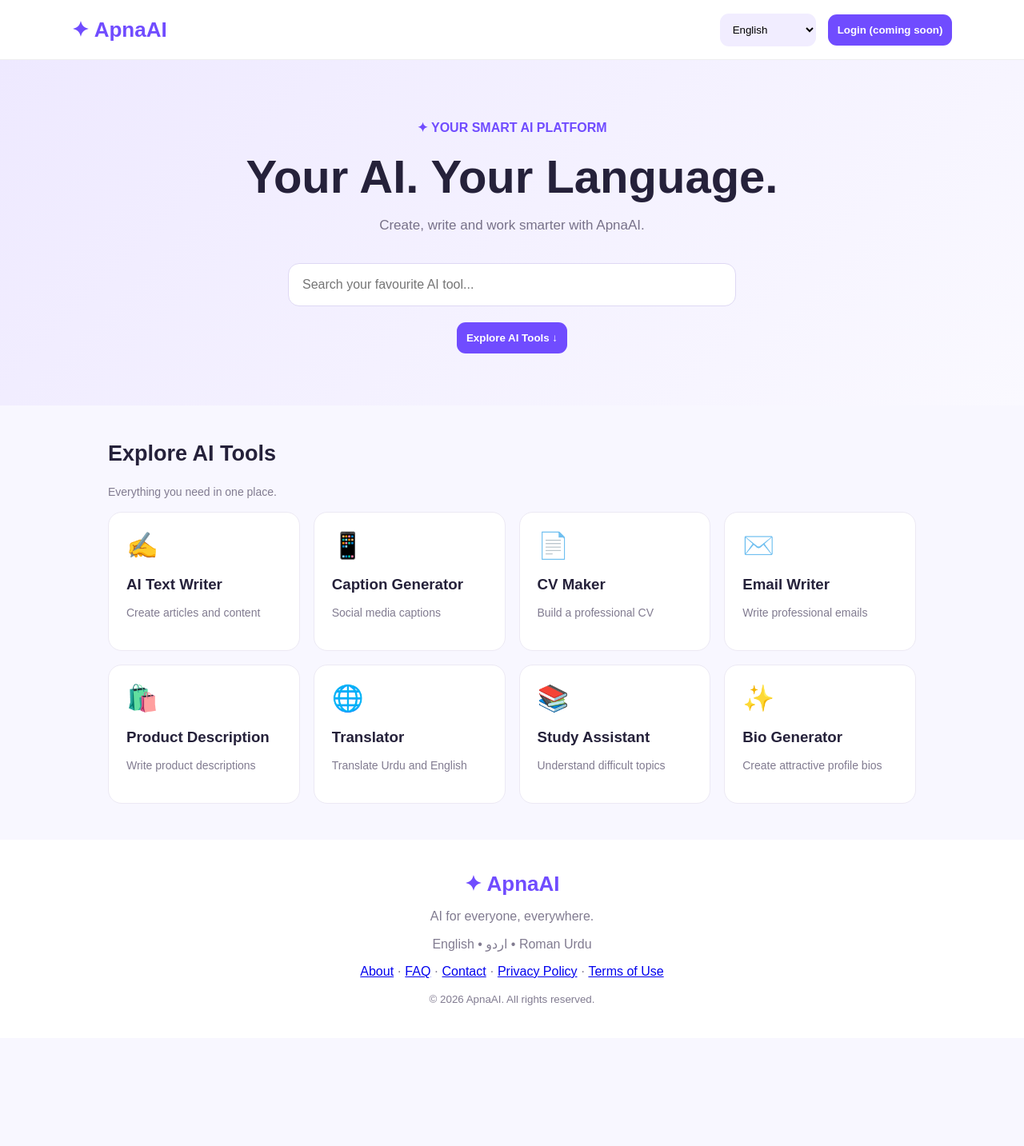
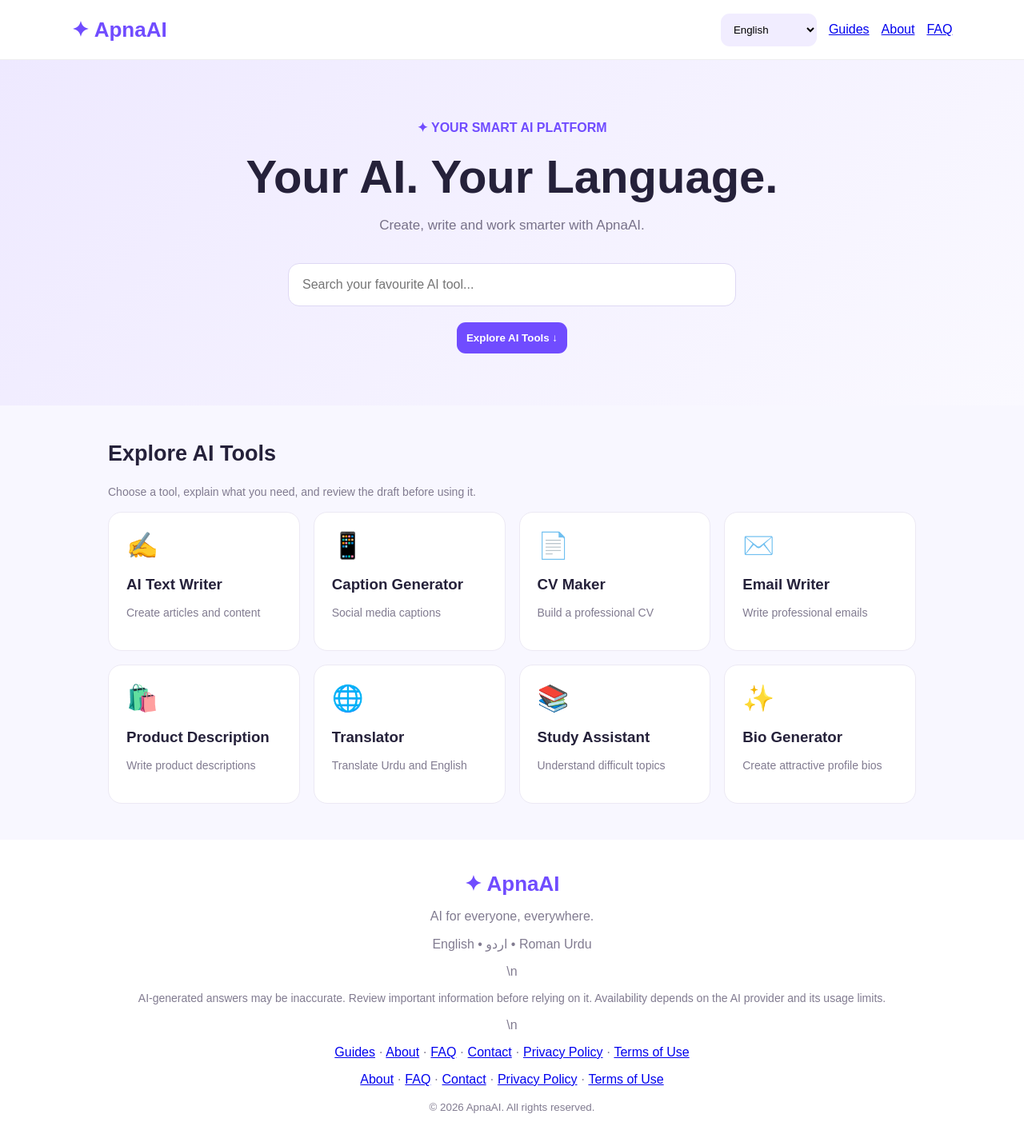
Before and after one commit to Apna-Ai/apnaai, a plain HTML site: page index.html in a window 1280 px wide. Shown: the whole page at 80% size. Before the commit the page ends 1298 px from the top, so only its background shows below. Drawn offline with Linux system fonts and the light colour scheme.

Commit message:
Improve homepage content, navigation and AdSense readiness

```diff
--- a/index.html
+++ b/index.html
@@ -5,6 +5,13 @@
 <meta charset="UTF-8">
 <meta name="viewport" content="width=device-width,initial-scale=1">
 <meta name="theme-color" content="#704cff">
+<meta name="description" content="Use ApnaAI to draft articles, captions, emails, CV content, translations and study notes in English, Urdu and Roman Urdu.">
+<link rel="canonical" href="https://apnaai-pages.pages.dev/">
+<meta name="robots" content="index,follow,max-image-preview:large">
+<meta property="og:type" content="website">
+<meta property="og:title" content="ApnaAI — Practical AI Writing Tools">
+<meta property="og:description" content="Create and improve everyday writing with ApnaAI in English, Urdu and Roman Urdu.">
+<meta property="og:url" content="https://apnaai-pages.pages.dev/">
 <title>ApnaAI - AI Tools for Everyone</title>
 <style>
 *{box-sizing:border-box}
@@ -14,7 +21,7 @@ header{height:75px;background:white;display:flex;
 align-items:center;justify-content:space-between;
 padding:0 7%;border-bottom:1px solid #eee}
 .logo{font-size:26px;font-weight:900;color:#704cff}
-nav{display:flex;align-items:center;gap:15px}
+nav{display:flex;align-items:center;gap:15px;flex-wrap:wrap}\nnav a{color:#704cff;text-decoration:none;font-size:14px;font-weight:bold}\n.nav-note{color:#777188;font-size:13px}
 button,select{cursor:pointer;border:0;border-radius:11px;padding:12px}
 select{background:#f1edff}
 .primary{background:#704cff;color:white;font-weight:bold}
@@ -61,7 +68,7 @@ nav{gap:6px}
    <option value="ur">اردو</option>
    <option value="roman">Roman Urdu</option>
   </select>
-  <button class="primary" onclick="signIn()">Login (coming soon)</button>
+  <a href="/guides.html">Guides</a><a href="/about.html">About</a><a href="/faq.html">FAQ</a>
  </nav>
 </header>
 
@@ -80,7 +87,7 @@ nav{gap:6px}
 
 <section class="section" id="tools">
  <h2 id="toolsTitle">Explore AI Tools</h2>
- <p class="muted" id="toolsDescription">Everything you need in one place.</p>
+ <p class="muted" id="toolsDescription">Choose a tool, explain what you need, and review the draft before using it.</p>
  <div class="grid" id="toolGrid"></div>
 
  <div id="workspace">
@@ -96,7 +103,7 @@ nav{gap:6px}
 <footer>
  <div class="logo">✦ ApnaAI</div>
  <p>AI for everyone, everywhere.</p>
- <p>English • اردو • Roman Urdu</p>
+ <p>English • اردو • Roman Urdu</p>\n <p class="muted">AI-generated answers may be inaccurate. Review important information before relying on it. Availability depends on the AI provider and its usage limits.</p>\n <p class="footer-links"><a href="/guides.html">Guides</a> · <a href="/about.html">About</a> · <a href="/faq.html">FAQ</a> · <a href="/contact.html">Contact</a> · <a href="/privacy.html">Privacy Policy</a> · <a href="/terms.html">Terms of Use</a></p>
  <p class="footer-links"><a href="/about.html">About</a> · <a href="/faq.html">FAQ</a> · <a href="/contact.html">Contact</a> · <a href="/privacy.html">Privacy Policy</a> · <a href="/terms.html">Terms of Use</a></p>
  <small>© 2026 ApnaAI. All rights reserved.</small>
 </footer>
```
